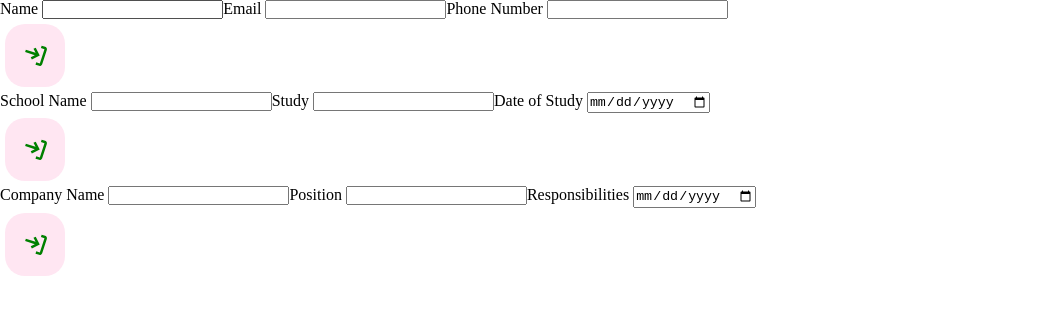
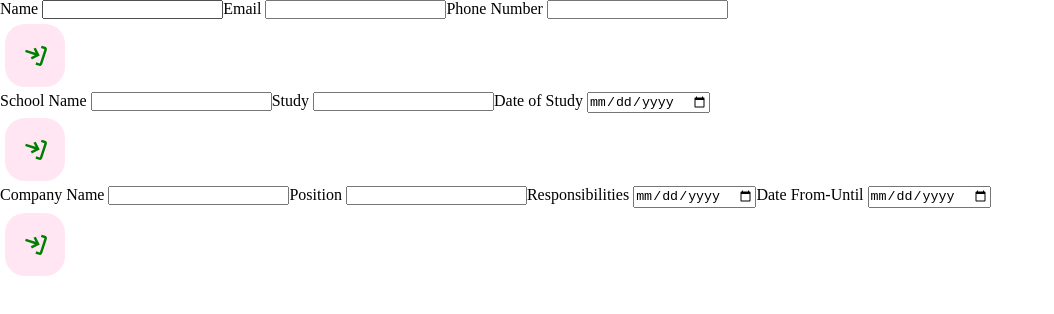
Before and after one commit to nicolanapa/odin-cv, a React (Vite) app: page / in a window 1280 px wide. Shown: the top 314 px of the page, without its empty margins (0-1054 px from the left). Built offline with nearby package versions, Linux system fonts and the light colour scheme.

Commit message:
Fixed the SingleForm() width-based bug by writing a for which creates dinamically the List

```diff
--- a/src/components/Form.jsx
+++ b/src/components/Form.jsx
@@ -1,18 +1,19 @@
 import React from "react";
 
-function SingleForm({ element }) {
+function SingleForm({ list }) {
+	let completeList = [];
+	for (let i = 0; i < list.id.length; i++) {
+		completeList.push(
+			<>
+				<label htmlFor={list.id[i]}>{list.label[i]}</label>
+				<input type={list.type[i]} id={list.id[i]} />
+			</>
+		);
+	}
+
 	return (
 		<section className="form">
-			<div>
-				<label htmlFor={element.id[0]}>{element.label[0]}</label>
-				<input type={element.type[0]} id={element.id[0]} />
-
-				<label htmlFor={element.id[1]}>{element.label[1]}</label>
-				<input type={element.type} id={element.id[1]} />
-
-				<label htmlFor={element.id[2]}>{element.label[2]}</label>
-				<input type={element.type[2]} id={element.id[2]} />
-			</div>
+			<div>{completeList}</div>
 			<div>
 				<button>
 					<img className="submitIcon" src="./submit.svg" alt="Submit" />
@@ -31,7 +32,7 @@ function Personal() {
 
 	return (
 		<>
-			<SingleForm element={person} />
+			<SingleForm list={person} />
 		</>
 	);
 }
@@ -45,7 +46,7 @@ function Educational() {
 
 	return (
 		<>
-			<SingleForm element={education} />
+			<SingleForm list={education} />
 		</>
 	);
 }
@@ -59,7 +60,7 @@ function Practical() {
 
 	return (
 		<>
-			<SingleForm element={practic} />
+			<SingleForm list={practic} />
 		</>
 	);
 }
```
